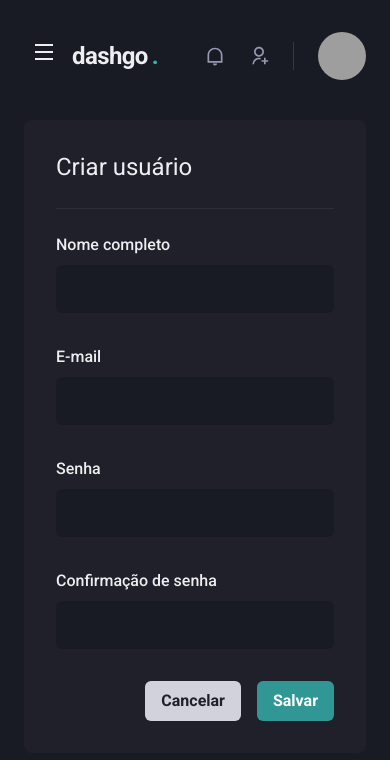
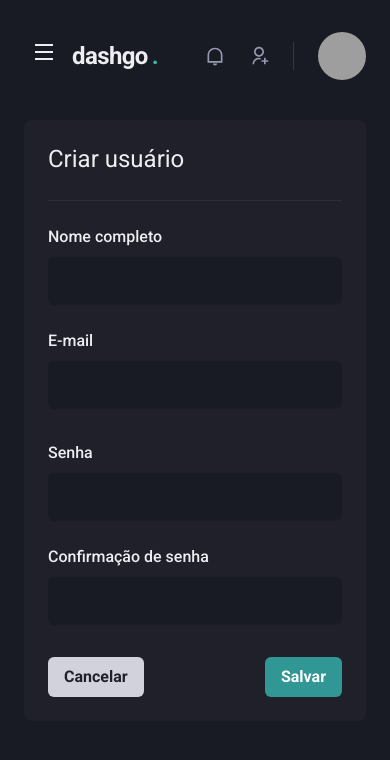
Before and after one commit to moutinhofuturedev/DashGO, a Next.js app: page /users/create in a window 390 px wide. Shown: the top 760 px of the page. Built offline with nearby package versions, Linux system fonts and the light colour scheme; grey boxes are pictures that could not be loaded.

Commit message:
feat: página de create responsiva

```diff
--- a/src/pages/users/create.tsx
+++ b/src/pages/users/create.tsx
@@ -23,29 +23,27 @@ export default function CreateUser() {
         px={"1.5rem"}
       >
         <Sidebar />
-        <Box flex="1" borderRadius={8} bg={"gray.800"} p={"2rem"}>
+        <Box flex="1" borderRadius={8} bg={"gray.800"} p={["1.5rem","2rem"]}>
           <Heading as={"h2"} size={"lg"} fontWeight={"normal"}>
             Criar usuário
           </Heading>
 
           <Divider my={"1.5rem"} borderColor={"gray.700"} />
           <VStack spacing={"2rem"}>
-            <SimpleGrid minChildWidth={"15rem"} width={"100%"} spacing={"2rem"}>
+            <SimpleGrid minChildWidth={"15rem"} width={"100%"} spacing={["1.5rem","2rem"]}>
                 <Input name={"name"} label={"Nome completo"} />
                 <Input name={"email"} type={"email"} label={"E-mail"}/>
             </SimpleGrid>
 
-            <SimpleGrid minChildWidth={"15rem"} width={"100%"} spacing={"2rem"}>
+            <SimpleGrid minChildWidth={"15rem"} width={"100%"} spacing={["1.5rem","2rem"]}>
                 <Input name={"password"} type={"password"} label={"Senha"}/>
                 <Input name={"password_confirmation"} type={"password"} label={"Confirmação de senha"}/>
             </SimpleGrid>
           </VStack>
 
-          <Flex mt={"2rem"} justifyContent={"flex-end"}>
-            <HStack spacing={"1rem"}>
+          <Flex mt={"2rem"} justifyContent={["space-between", "flex-end"]} gap={"1rem"}>
                 <Button>Cancelar</Button>
                 <Button colorScheme={"teal"}>Salvar</Button>
-            </HStack>
           </Flex>
         </Box>
       </Flex>
```
